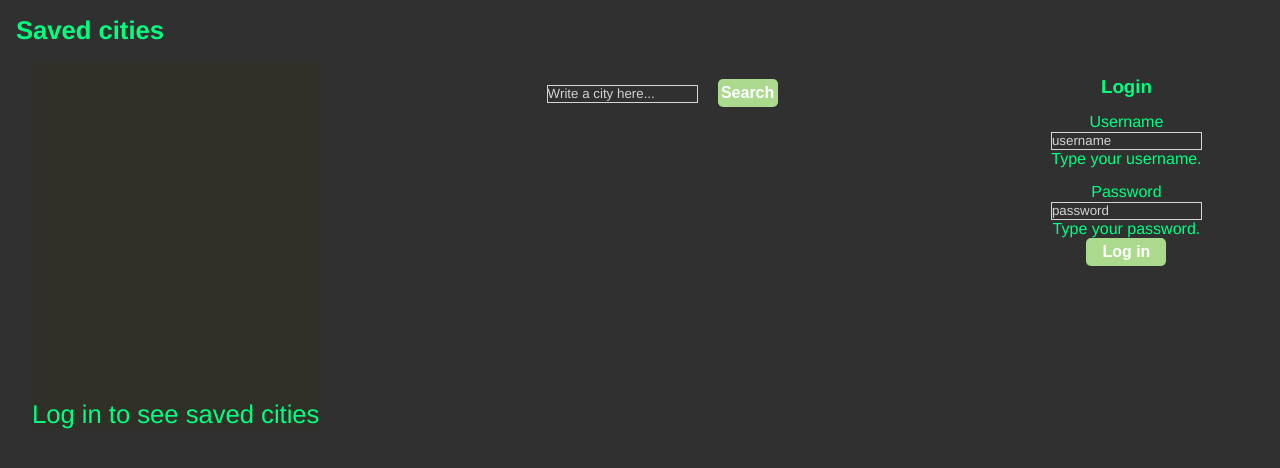
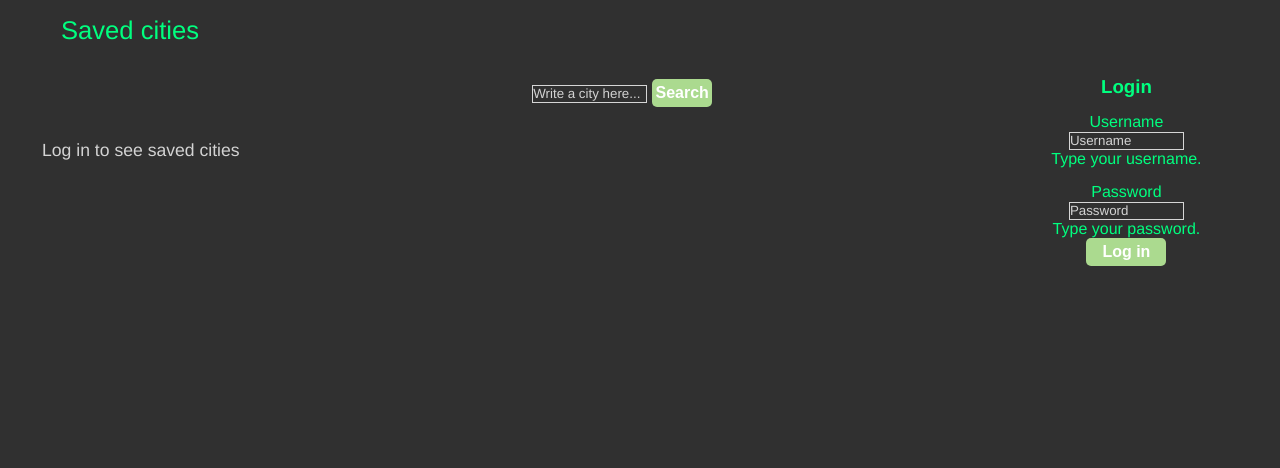
Before and after one commit to kallevo/S-sovellus, a React (Create React App) app: page / in a window 1280 px wide. Shown: the top 468 px of the page. Built offline with nearby package versions, Linux system fonts and the light colour scheme.

Commit message:
scrollbox valmis ym. visuaalista

```diff
--- a/src/App.css
+++ b/src/App.css
@@ -10,6 +10,7 @@ body {
   background-color: #303030;
   -webkit-font-smoothing: antialiased;
   -moz-osx-font-smoothing: grayscale;
+
 }
 
 p {
@@ -39,6 +40,7 @@ h1 {
   border-radius: 0px;
   padding-left: 0px;
   padding-bottom: 1px;
+  width: 115px;
   border: 1px solid rgba(255,255,255, 0.8);
 }
 ::placeholder {
@@ -87,8 +89,42 @@ h1 {
   display: flex;
   flex-direction: column;
   justify-content: space-between;
-  background: #303029;
+  height:400px;
+  max-width:400px;
+  overflow: scroll;
+  overflow-x: hidden;
+  min-width: 200px;
+}
+::-webkit-scrollbar {
+  width: 15px;
+  height: 15px;
+}
 
+::-webkit-scrollbar-track {
+  border: 1px solid transparent;
+  border-radius: 0px;
+}
+
+::-webkit-scrollbar-thumb {
+  background: #deff91;
+  border-radius: 1px;
+}
+
+::-webkit-scrollbar-thumb:hover {
+  background: #deff91;
+}
+.cityheader{
+  display: flex;
+  font-size: 1.6em;
+  text-align: justify;
+  padding-left: 45px;
+}
+.citydefault {
+  text-align: center;
+  padding-bottom: 300px;
+  padding-left: 10px;
+  font-size: 1.1em;
+  color: lightgrey;
 }
 .capitalize {
   text-transform: capitalize;
@@ -103,7 +139,7 @@ h1 {
 
 .login {
   margin-top: 15px;
-  align-items: right;
+  align-items: center;
   float: right;
   width: 20%;
 }
@@ -133,14 +169,10 @@ button {
 
 .searchButton {
   width: 60px;
-  margin-left: 20px;
+  margin-left: 5px;
 }
 
 .pointer {
   cursor: pointer;
   margin-left: 3px;
 }
-.cityheader{
-  float: left;
-  font-size: 1.6em;
-}
--- a/src/components/App.js
+++ b/src/components/App.js
@@ -185,7 +185,7 @@ function App() {
 
     return (
         <div className="App">
-            <h1 className="cityheader">Saved cities</h1>
+            <p className="cityheader">Saved cities</p>
             <div className="container">
             <div className="savedCities">
                 <table>
@@ -259,14 +259,14 @@ function App() {
                 <Form noValidate validated={formValidated} ref={formRef} onSubmit={handleLogin} className="loginForm">
                     <Form.Group controlId="username" className="inputgroup">
                         <Form.Label>Username</Form.Label>
-                        <Form.Control required type="text" onChange={handleChange} name="username" placeholder="username" ref={usernameRef}/>
+                        <Form.Control required type="text" onChange={handleChange} name="username" placeholder="Username" ref={usernameRef}/>
                         <Form.Control.Feedback type="valid">
                             Type your username.
                         </Form.Control.Feedback>
                     </Form.Group>
                     <Form.Group controlId="password" className="inputgroup">
                         <Form.Label>Password</Form.Label>
-                        <Form.Control required type="password" onChange={handleChange} name="password" placeholder="password"/>
+                        <Form.Control required type="password" onChange={handleChange} name="password" placeholder="Password"/>
                         <Form.Control.Feedback type="invalid">
                             Type your password.
                         </Form.Control.Feedback>
```
Also changed, not shown: 1 other file (tests, documents, lock files or other folders).
